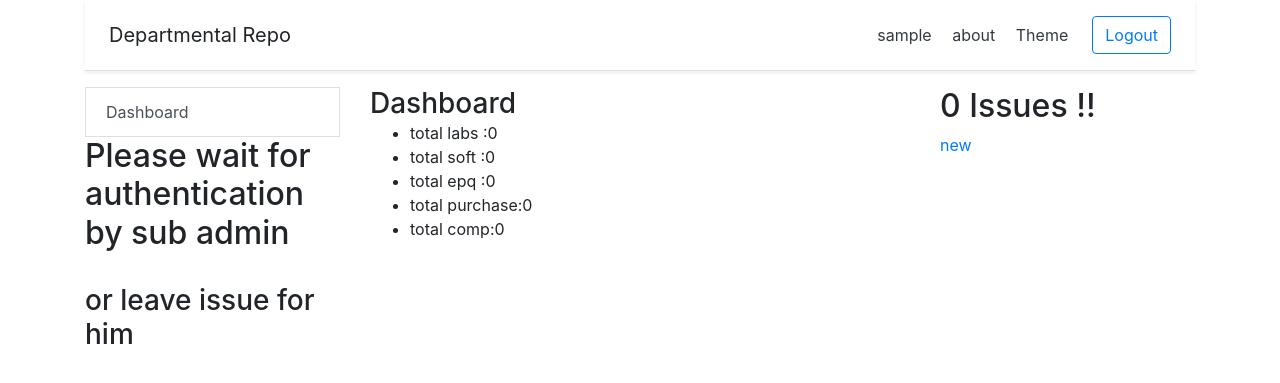
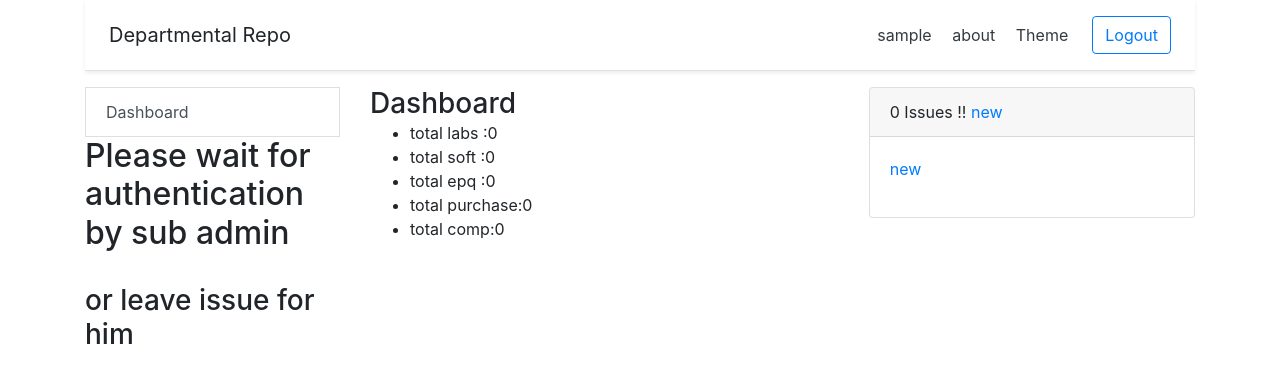
Before and after one commit to rinkeshsante/College-web-development, a Django app: page / in a window 1280 px wide. Shown: the top 383 px of the page. Run offline with Django 3.2, Linux system fonts and the light colour scheme; the visitor is signed in with stand-in values (Sample User, id 1); data that the repository does not hold is empty; some libraries are stand-ins or nearby versions.

Commit message:
visual changes

```diff
--- a/repo/views.py
+++ b/repo/views.py
@@ -22,7 +22,6 @@ def DashBoardView(request):
     total_soft = Software.objects.count()
     total_comp = Computer.objects.count()
     total_purch = Purchase.objects.count()
-    dep = get_user_dep(request.user)
 
     issues = Issue.objects.filter(is_solved=False)
 
@@ -32,7 +31,6 @@ def DashBoardView(request):
         'total_soft': total_soft,
         'total_comp': total_comp,
         'total_purch': total_purch,
-        'user_dep': dep,
         'issues': issues
 
     }
--- a/templates/repo/dashboard.html
+++ b/templates/repo/dashboard.html
@@ -4,7 +4,7 @@
 {% load crispy_forms_tags %} {% block content %}
 
 <div class="row">
-  <div class="col-8">
+  <div class="col-7">
     <h1 class="h3 mb-0 text-gray-800">Dashboard</h1>
     <ul>
       <li>total labs :{{total_lab}}</li>
@@ -15,7 +15,11 @@
     </ul>
   </div>
   <div class="col">
-    <h2>{{issues.count}} Issues !!</h2>
+    <div class="card">
+      <div class="card-header">
+        {{issues.count}} Issues !! <a href="{% url 'issue_create' %}">new</a>
+      </div>
+      <div class="card-body">
         <a href="{% url 'issue_create' %}">new</a>
         <ul>
           <div class="list-group">
@@ -36,5 +40,7 @@
         </ul>
       </div>
     </div>
+  </div>
+</div>
 
 {% endblock %}
```
Also changed, not shown: templates/repo/create.html (+5 -2 lines). Lines whose indentation alone changed are shown as unchanged.
